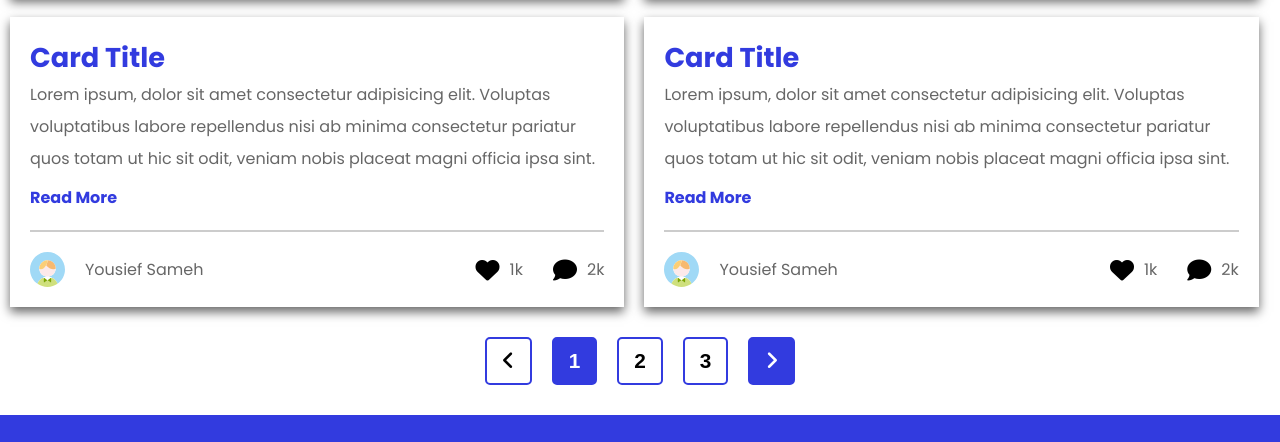
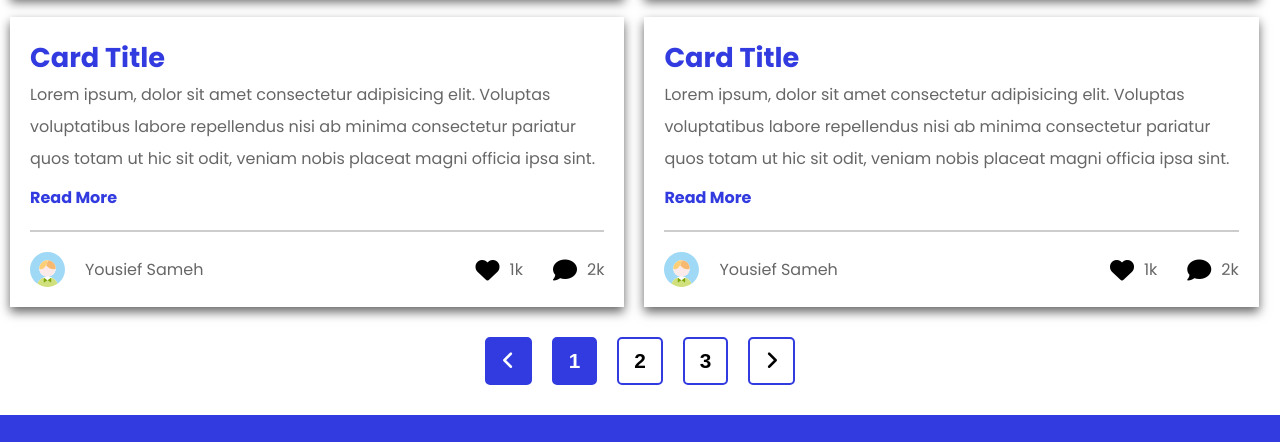
Before and after one commit to YousiefSameh/firstClient, a plain HTML site: page opinion.html in a window 1280 px wide. In both pictures the pointer is over the button 508 px from the left and 947 px from the top of the page. Shown: the part 586-1028 px from the top of the page. Drawn offline with Linux system fonts and the light colour scheme.

Commit message:
Update Ideas Page

```diff
--- a/CSS/opinions.css
+++ b/CSS/opinions.css
@@ -215,8 +215,9 @@ form select {
   padding: 10px 15px;
   font-size: 1.3rem;
   margin: 10px;
+  color: white;
+  background-color: white ;
   border: 2px solid var(--main-color);
-  background-color: white;
   color: #000;
   border-radius: 5px;
   font-weight: bold;
@@ -225,17 +226,15 @@ form select {
 }
 
 .paginations button.active,
-.paginations button.prev,
-.paginations button.next,
 .paginations button:hover {
+  background-color: var(--main-color);
   color: white;
-  background-color: var(--main-color);
 }
 
 .paginations button.prev:hover,
 .paginations button.next:hover {
-  background-color: white;
-  color: #000;
+  background-color: var(--main-color);
+  color: white;
 }
 
 @media (max-width: 567px) {
```
